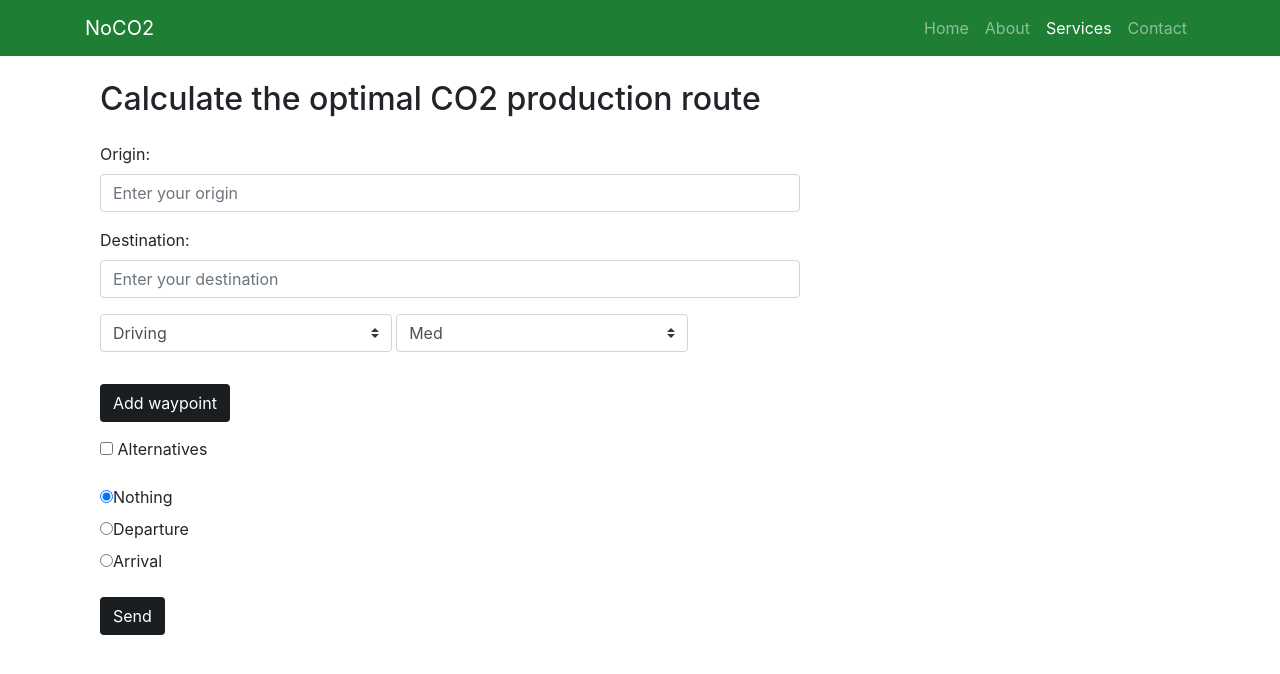
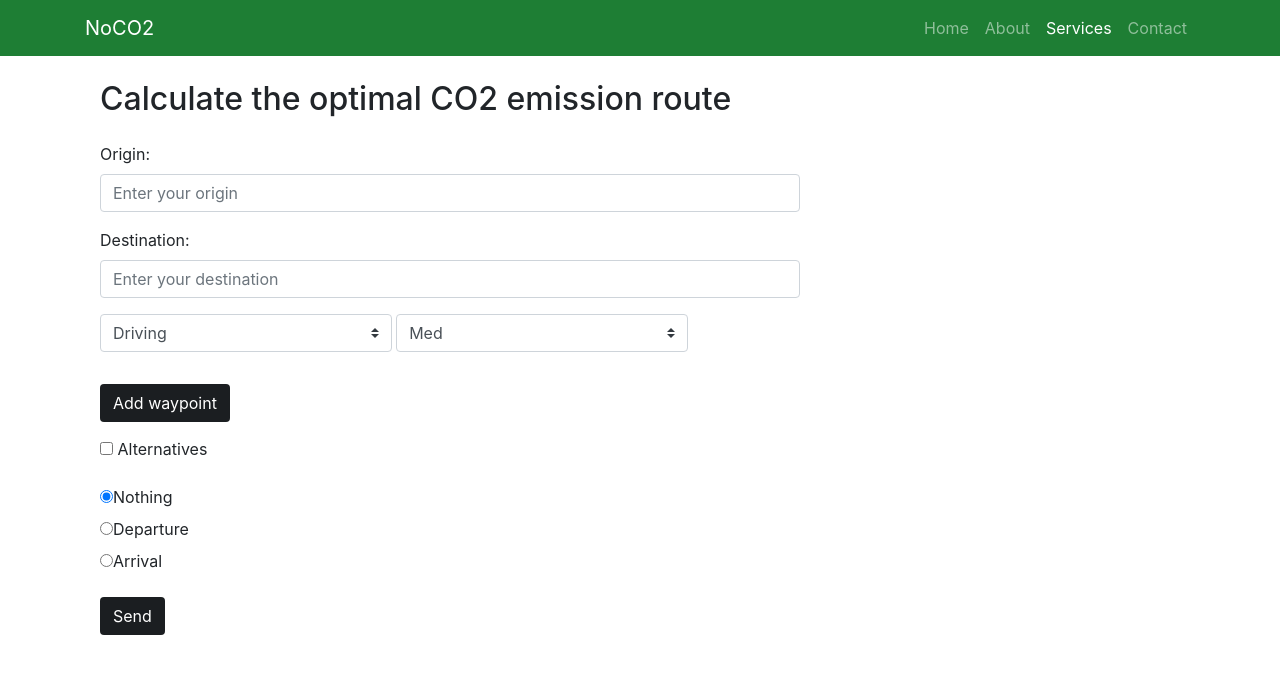
Before and after one commit to adeharo9/noCO2-front, a website with bundled scripts: page services.html in a window 1280 px wide. Built offline with nearby package versions, Linux system fonts and the light colour scheme.

Commit message:
text modification

```diff
--- a/services.html
+++ b/services.html
@@ -82,7 +82,7 @@
         <!-- Blog Entries Column -->
         <div class="col-md-8" >
             <div class="container my-4" id="container">
-                <h2 class="my-4">Calculate the optimal CO2 production route</h2>
+                <h2 class="my-4">Calculate the optimal CO2 emission route</h2>
                 <form id="calc_send">
                     <div class="form-group">
                         <label for="origin">Origin:</label>
```
